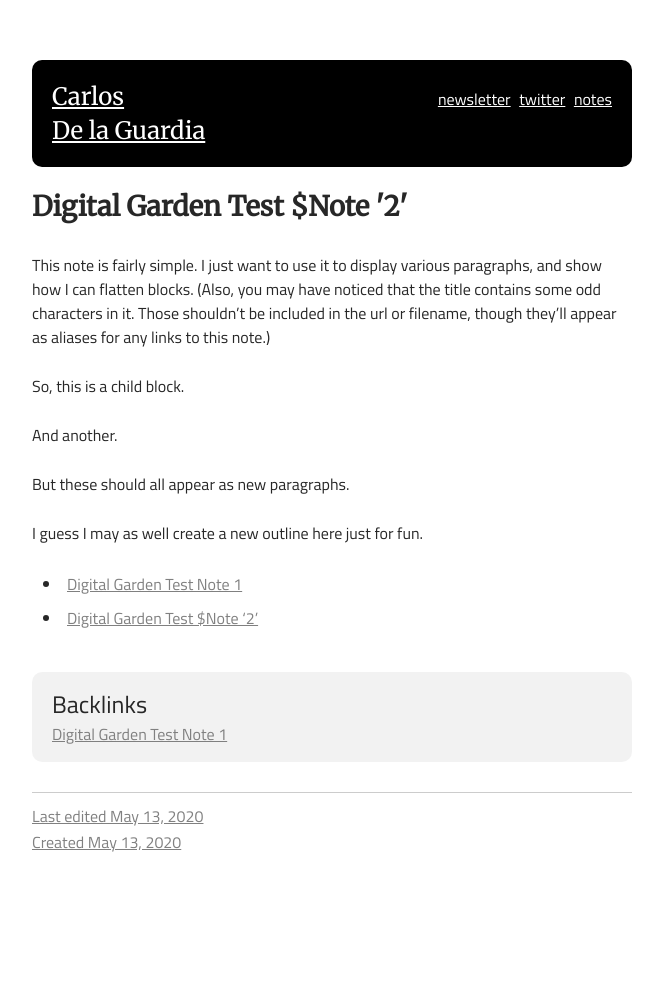
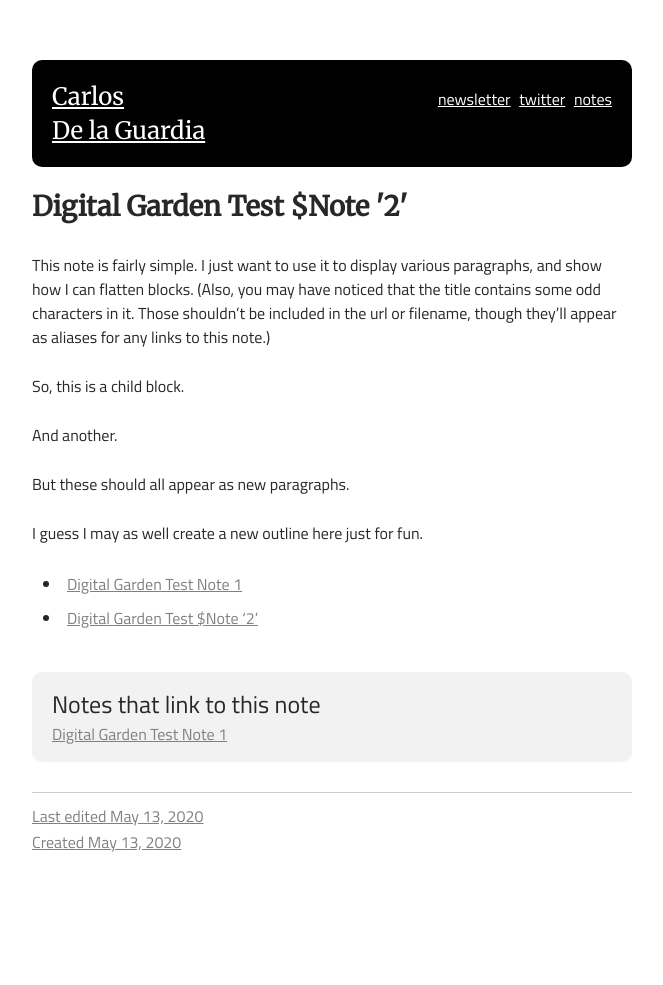
Before and after one commit to dela3499/dela3499.github.io, a Jekyll site: the page built from notes/digital-garden-test-note-2.md, in a window 1280 px wide. Shown: the whole page, without its empty margins (308-971 px from the left). Built offline with Jekyll 4.4.1, drawn with Linux system fonts in a browser that asks for light colours.

Commit message:
changed backlink heading text

```diff
--- a/_layouts/note.html
+++ b/_layouts/note.html
@@ -13,7 +13,7 @@ layout: base
 
     {% if page.backlinks.size > 0 %}
     <div class="backlinks">
-        <h2>Backlinks</h2>
+        <h2>Notes that link to this note</h2>
         {% for backlink in page.backlinks %}
         <div><a target="_blank" href="{{ backlink.url }}">{{ backlink.name }}</a></div>
         {% endfor %}
```
Also changed, not shown: assets/css/main.css (+4 -4 lines).
